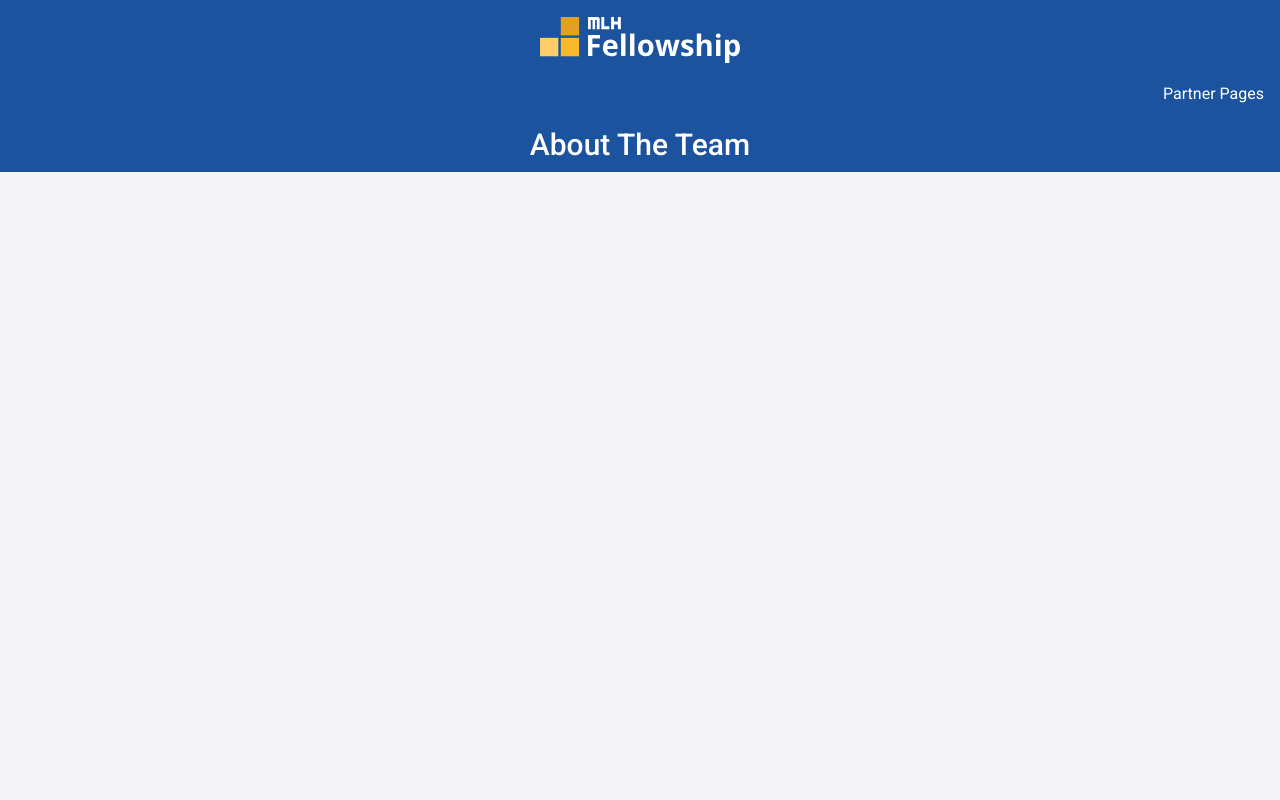
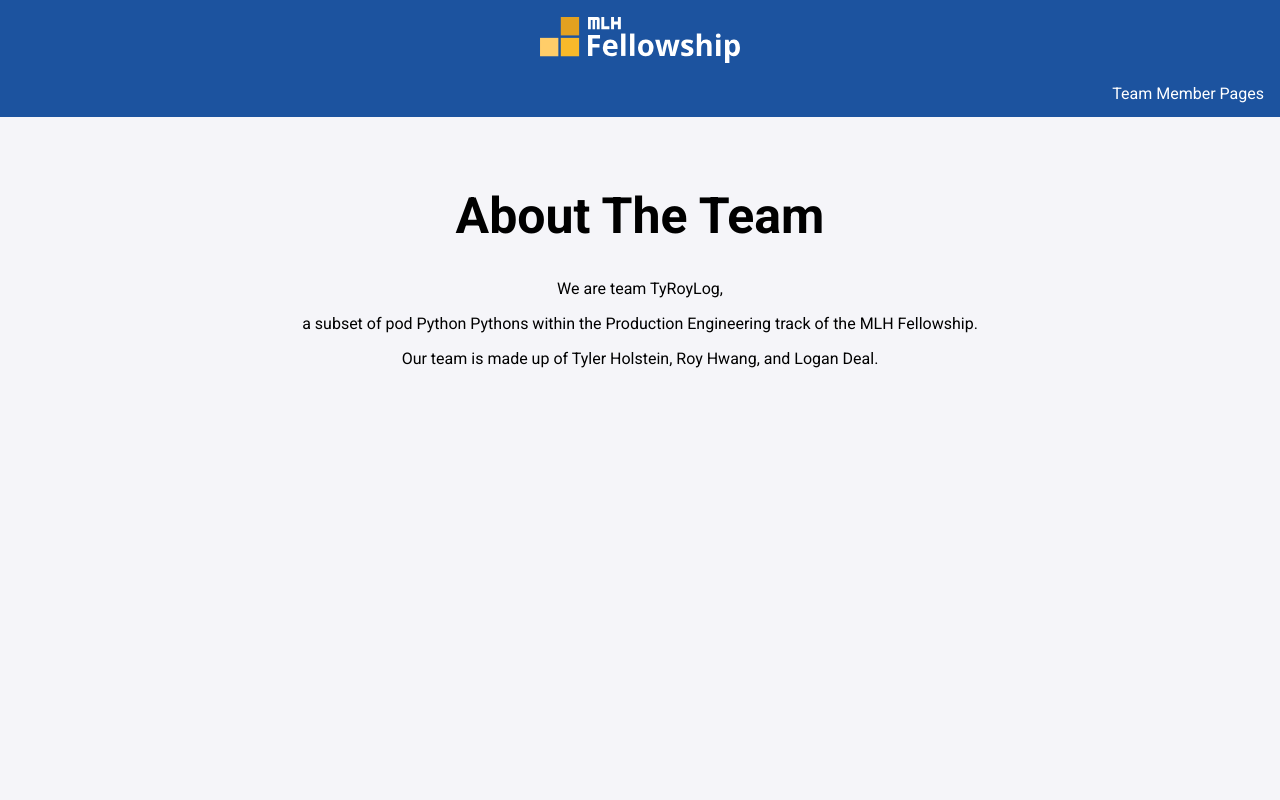
Before and after one commit to tdizzlefizzle1/tylerportfolio, a Flask app: page /aboutus/ in a window 1280 px wide. Run offline with Flask 2, Linux system fonts and the light colour scheme.

Commit message:
Edit About Us page

```diff
--- a/app/static/styles/main.css
+++ b/app/static/styles/main.css
@@ -92,6 +92,19 @@
   display: flex;
   align-items: center;
   justify-content: center;
+}
+
+.aboutprofile {
+  text-align: center;
+  height: auto;
+  margin: 70px;
+  min-height: calc(100vh - 312.5px);
+}
+
+.aboutprofile h1 {
+  font-size: 50px;
+  font-weight: 700;
+  color: black;
 }
 
 .profile {
--- a/app/templates/aboutus.html
+++ b/app/templates/aboutus.html
@@ -1 +1,52 @@
-{% extends 'base.html' %} {% block content %} {% endblock %}
+<!-- Required meta tags -->
+<meta charset="utf-8" />
+<meta
+  name="viewport"
+  content="width=device-width, initial-scale=1, shrink-to-fit=no"
+/>
+<meta property="og:title" content="Personal Portfolio" />
+<meta property="og:description" content="My Personal Portfolio" />
+<meta property="og:url" content="{{ url }}" />
+
+<link rel="preconnect" href="https://fonts.gstatic.com" />
+<link
+  href="https://fonts.googleapis.com/css2?family=Roboto:ital,wght@0,100;0,300;0,400;0,500;0,700;0,900;1,100;1,300;1,400;1,500;1,700;1,900&display=swap"
+  rel="stylesheet"
+/>
+
+<link lang="sass" rel="stylesheet" href="/static/styles/main.css" />
+<link rel="icon" href="./static/img/favicon.ico" type="image/x-icon" />
+
+<header class="nav-bar">
+  <div class="nav-content">
+    <a href="/">
+      <div class="nav-logo">
+        <img src="/static/img/logo.svg" />
+      </div>
+    </a>
+    <div class="dropdown">
+      <button class="dropbtn">
+        Team Member Pages
+        <i class="fa fa-caret-down"></i>
+      </button>
+      <div class="dropdown-content">
+        <a href="{{url_for('loganwork')}}">Logan's Page</a>
+        <a href="{{url_for('roywork')}}">Roy's Page</a>
+        <a href="{{url_for('tylerwork')}}">Tyler's Page</a>
+      </div>
+    </div>
+  </div>
+</header>
+
+<title>About The Team</title>
+
+<body>
+  <div class="aboutprofile">
+    <h1>About The Team</h1>
+    <p>We are team TyRoyLog,</p>
+    <p>a subset of pod Python Pythons within the Production Engineering track of the MLH Fellowship.</p>
+    <p>Our team is made up of Tyler Holstein, Roy Hwang, and Logan Deal.</p>
+    <p></p>
+  </div>
+</body>
+</html>
--- a/app/templates/base.html
+++ b/app/templates/base.html
@@ -25,7 +25,8 @@
       </div>
     </a>
     <div class="dropdown">
-      <button class="dropbtn">Partner Pages
+      <button class="dropbtn">
+        Team Member Pages
         <i class="fa fa-caret-down"></i>
       </button>
       <div class="dropdown-content">
```
